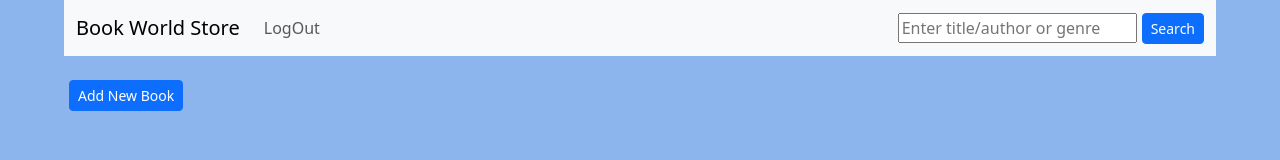
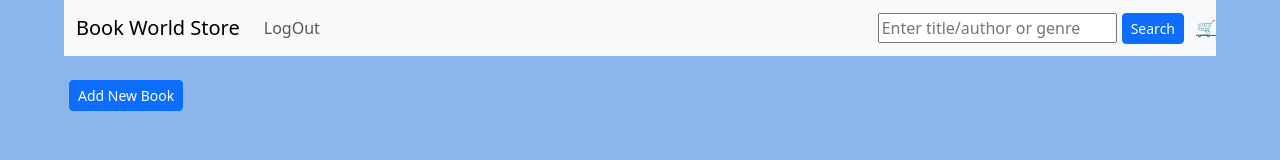
Before and after one commit to Pyarel/bookstore, a website: page views/bookList.html in a window 1280 px wide. Drawn offline with nearby package versions, Linux system fonts and the light colour scheme; no server answers.

Commit message:
cart button

```diff
--- a/views/bookList.html
+++ b/views/bookList.html
@@ -67,6 +67,10 @@
           </button>
         </div>
       </div>
+      <a href="/cart" class="cart-icon">
+        <!-- You can use an icon here, for example, a shopping cart icon -->
+        🛒
+    </a>
     </nav>
     <br />
     <div id="booksTableDiv"></div>
```
